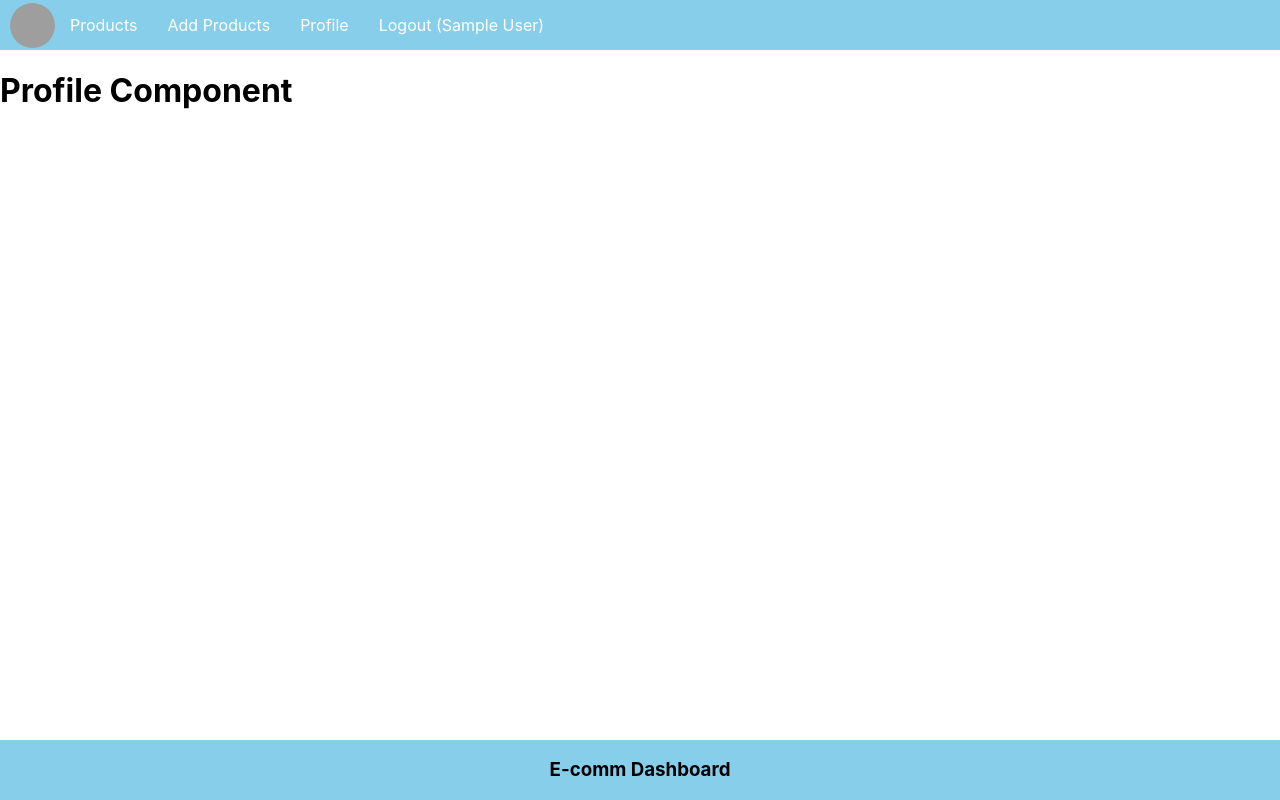
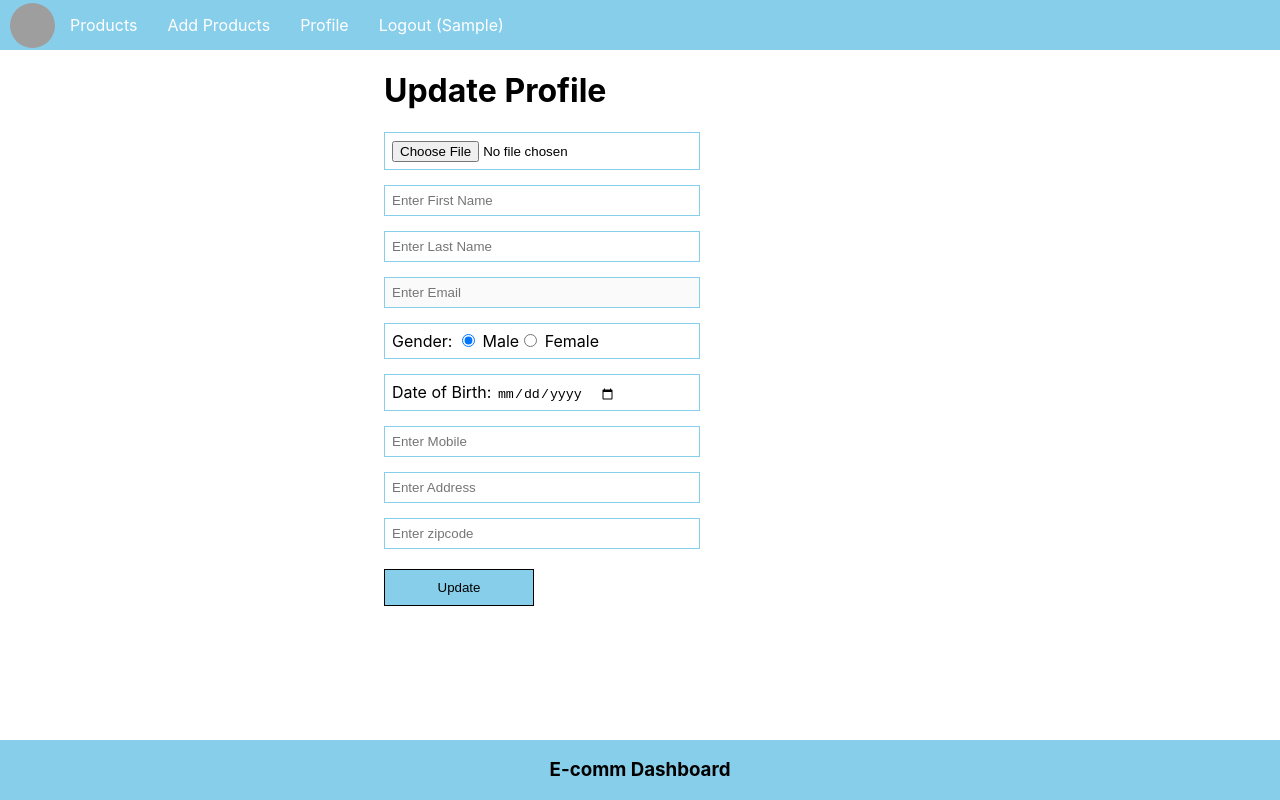
Before and after one commit to Biplovkumar/React-frontend-with-fetch, a React (Create React App) app: page /profile in a window 1280 px wide. Built offline with nearby package versions, Linux system fonts and the light colour scheme; no server answers; sample sign-in values are in the browser's storage; grey boxes are pictures that could not be loaded.

Commit message:
Added some changes of update profile

```diff
--- a/src/App.css
+++ b/src/App.css
@@ -51,6 +51,7 @@
 .register, .product{
   margin-left: 30%;
 }
+
 .login{
   margin-left: 30%;
   margin-top: 100px;
@@ -61,17 +62,29 @@
   display: block;
   border: 1px solid skyblue;
   width: 300px;
-  margin: 20px;
+  margin-top: 15px;
+  margin-bottom: 15px;
+  margin-left: 0px;
+}
+
+.datePicker {
+  border: 0px solid white;
 }
 
 .appButton {
-  margin: 20px;
+  margin-top: 20px;
   width: 150px;
+  display: block;
   padding: 10px;
   background-color: skyblue;
   border: solid 1px;
   cursor: pointer;
 }
+
+.checkBox{
+   margin-right: 10px;
+}
+
 .nav-right{
   text-align: right;
 }
@@ -115,6 +128,12 @@
   border: solid 1px skyblue;
 }
 
+.imgNew {
+  margin-right: 10;
+  width: 20px;
+  height:15px;
+}
+
 @keyframes App-logo-spin {
   from {
     transform: rotate(0deg);
--- a/src/App.js
+++ b/src/App.js
@@ -8,6 +8,7 @@ import Login from './components/Login'
 import AddProduct from './components/AddProduct';
 import ProductList from './components/ProductList';
 import UpdateProduct from './components/UpdateComponent';
+import UpdateProfile from './components/UpdateProfile';
 
 function App() {
   return (
@@ -21,7 +22,7 @@ function App() {
        <Route path="/add" element={<AddProduct />} />
        <Route path="/update/:id" element={<UpdateProduct />} />
        <Route path="/logout" element={<h1> Logout Component</h1>} />
-       <Route path="/profile" element={<h1>Profile Component</h1>} />
+       <Route path="/profile" element={<UpdateProfile />} />
        </Route>
 
        <Route path="/signup" element={<SignUp />} />
--- a/src/components/Nav.js
+++ b/src/components/Nav.js
@@ -1,7 +1,6 @@
 import React from 'react';
-import {
-    Link, useNavigate
-} from 'react-router-dom';
+import { Link, useNavigate } from 'react-router-dom';
+import config from './../utils/config';
 
 const Nav = () => {
 
@@ -15,18 +14,23 @@ const Nav = () => {
 
 let name;
 try {
-    name = auth ? JSON.parse(auth).name : null;
+    name = auth ? JSON.parse(auth)?.firstName : null;
 } catch (error) {
   console.error("Error parsing JSON:", error);
 }
 
-
+let image
+try {
+    image = auth ? JSON.parse(auth)?.profileImage : null;
+} catch (error) {
+  console.error("Image Error parsing JSON:", error);
+}
     return (
         <div>
             <img
             alt='logo'
             className='logo'
-             src='https://biplovkumar.github.io/img/profile.jpg' />
+             src={image ? config.image+image : config.dummy} />
             {
                 auth ?
                     <ul className="nav-ul">
--- a/src/components/SignUp.js
+++ b/src/components/SignUp.js
@@ -3,10 +3,19 @@ import { useNavigate } from 'react-router-dom'
 import config from "../utils/config";
 
 const SignUp = () => {
-    const [name, setName] = useState("");
+    const [firstName, setFirstName] = useState("");
+    const [lastName, setLastName] = useState("");
     const [email, setEmail] = useState("");
+    const [mobile, setMobile] = useState("");
     const [password, setPassword] = useState("");
+    const [gender, setGender] = useState("male");
+    const [dateOfBirth, setDob] = useState("");
+    const [address, setAddress] = useState("");
+    const [zipcode, setZipCode] = useState("");
+    const [consent, setConsent] = useState("");
+
     const navigate = useNavigate();
+
     useEffect(() => {
         const auth = localStorage.getItem('user');
         if (auth) {
@@ -15,10 +24,11 @@ const SignUp = () => {
     }, [])
 
     const collectData = async () => {
-        console.warn(name, email, password);
+        console.warn(firstName, lastName, email, mobile, password, gender, address, zipcode, consent);
+        if (firstName && lastName && email && mobile && password && gender && address && zipcode && consent) {
         let result = await fetch(`${config.URL}register`, {
             method: 'post',
-            body: JSON.stringify({ name, email, password }),
+            body: JSON.stringify({ firstName, lastName, email, mobile, password, gender, dateOfBirth, address, zipcode}),
             headers: {
                 'Content-Type': 'application/json'
             }
@@ -30,21 +40,56 @@ const SignUp = () => {
         navigate('/')
        }else{
          alert(res?.result.toString())
+       }}
+       else{
+         alert("All fields are required")
        }
     }
 
     return (
         <div className="register">
             <h1>Register</h1>
-            <input className="inputBox" type="text" placeholder="Enter Name"
-                value={name} onChange={(e) => setName(e.target.value)}
+            <input className="inputBox" type="text" placeholder="Enter First Name"
+                value={firstName} onChange={(e) => setFirstName(e.target.value)}
+            />
+            <input className="inputBox" type="text" placeholder="Enter Last Name"
+                value={lastName} onChange={(e) => setLastName(e.target.value)}
             />
             <input className="inputBox" type="text" placeholder="Enter Email"
                 value={email} onChange={(e) => setEmail(e.target.value)}
             />
+
+            <div className="inputBox">
+            <label>Gender: </label>
+            <label>
+                <input type="radio" name="gender" value="male" onChange={(e) => setGender(e.target.value)}/> Male
+            </label>
+            <label>
+                <input type="radio" name="gender" value="female" onChange={(e) => setGender(e.target.value)}/> Female
+            </label>
+            </div>
+
+            <div className="inputBox">
+            <label for="dateOfBirth">Date of Birth:  </label>
+            <input className="datePicker" type="date" id="dateOfBirth" name="dateOfBirth" value={dateOfBirth} onChange={(e) => setDob(e.target.value)} />
+            </div>
+
+            <input className="inputBox" type="number" placeholder="Enter Mobile"
+                value={mobile} onChange={(e) => setMobile(e.target.value)} maxLength={10}
+            />
             <input className="inputBox" type="password" placeholder="Enter password"
                 value={password} onChange={(e) => setPassword(e.target.value)}
             />
+            <input className="inputBox" type="text" placeholder="Enter Address"
+                value={address} onChange={(e) => setAddress(e.target.value)}
+            />
+            <input className="inputBox" type='number' placeholder="Enter zipcode"
+                value={zipcode} onChange={(e) => setZipCode(e.target.value)} maxlength={6}
+            />
+
+            <input className="checkBox" type="checkbox" id="consent" name="consent" onClick={(e) => setConsent(e.target.checked)}/>
+            <label for="consent" class="consent-text">I agree to the terms and conditions</label>
+
             <button onClick={collectData} className="appButton" type="button">Sign Up</button>
         </div>
     )
--- /dev/null
+++ b/src/components/UpdateProfile.js
@@ -0,0 +1,150 @@
+import React, { useEffect, useState } from "react";
+import { useNavigate } from 'react-router-dom'
+import config from "../utils/config";
+
+const UpdateProfile = () => {
+    const [firstName, setFirstName] = useState("");
+    const [lastName, setLastName] = useState("");
+    const [email, setEmail] = useState("");
+    const [mobile, setMobile] = useState("");
+    const [gender, setGender] = useState("male");
+    const [dateOfBirth, setDob] = useState("");
+    const [address, setAddress] = useState("");
+    const [zipcode, setZipCode] = useState("");
+    const [image, setImage] = useState(null);
+    const [selectedImage, setSelectedImage] = useState(null);
+
+    const navigate = useNavigate();
+
+    useEffect(() => {
+        getUserDetails();
+    }, [])
+
+    let token = localStorage.getItem('token')
+        try {
+            token = token ? `bearer ${JSON.parse(token)}` : null;
+        } catch (error) {
+          console.error("Error parsing JSON token:", error);
+        }
+
+
+    const getUserDetails = async () => {
+       const userId = JSON.parse(localStorage.getItem('user'))._id;
+        let result = await fetch(`${config.URL}user/${userId}`,{
+             headers:{ authorization:token }
+        });
+       let res = await result.json();
+       console.log('res:', res);
+       if (result?.status && result.status < 300) {
+        setFirstName(res?.firstName);
+        setLastName(res?.lastName);
+        setEmail(res?.email);
+        setMobile(res?.mobile);
+        setGender(res?.gender);
+        setDob(res?.dateOfBirth);
+        setAddress(res?.address);
+        setZipCode(res?.zipcode);
+        setSelectedImage(res?.profileImage)
+       }else{
+         alert(res?.result.toString())
+       }
+    }
+
+    const updateUser = async () => {
+        console.warn(firstName, lastName, email, mobile, gender, address, zipcode);
+        const userId = JSON.parse(localStorage.getItem('user'))._id;
+        if (firstName && lastName && email && mobile && gender && address && zipcode) {
+        let formData = new FormData();
+        if (image) {formData.append('profileImage', image);}
+        formData.append('firstName', firstName);
+        formData.append('lastName', lastName);
+        formData.append('mobile', mobile);
+        formData.append('gender', gender);
+        formData.append('address', address);
+        formData.append('zipcode', zipcode);
+
+        let result = await fetch(`${config.URL}updateUser/${userId}`, {
+            method: 'put',
+            body: formData,
+             headers:{"authorization":token
+             // "Content-Type": "multipart/form-data"
+            }
+        });
+       let res = await result.json();
+       if (result?.status && result.status < 300) {
+        localStorage.setItem("user", JSON.stringify(res.result))
+        localStorage.setItem("token", JSON.stringify(res.auth))
+        navigate('/')
+       }else{
+         alert(res?.result.toString())
+       }
+    }
+       else{
+         alert("All fields are required")
+       }
+    }
+
+
+
+
+   const handleImageChange = (e) => {
+     const file = e.target.files[0];
+     setImage(file);
+   };
+
+
+    return (
+        <div className="register">
+
+            <h1>Update Profile</h1>
+
+            <div className="inputBox">
+            <input type="file" id="imageInput" onChange={handleImageChange}/>
+
+             {selectedImage || image ? (<img src={image ? URL.createObjectURL(image) : selectedImage ? `${config.image}${selectedImage}` : null}
+             alt="Selected" className="imgNew" />): null}
+
+            </div>
+
+
+            <input className="inputBox" type="text" placeholder="Enter First Name"
+                value={firstName} onChange={(e) => setFirstName(e.target.value)}
+            />
+            <input className="inputBox" type="text" placeholder="Enter Last Name"
+                value={lastName} onChange={(e) => setLastName(e.target.value)}
+            />
+            <input className="inputBox" type="text" placeholder="Enter Email"
+                value={email} disabled
+            />
+
+            <div className="inputBox">
+            <label>Gender: </label>
+            <label>
+                <input type="radio" name="gender" value="male" checked={gender === 'male'} onChange={(e) => setGender(e.target.value)}/> Male
+            </label>
+            <label>
+                <input type="radio" name="gender" value="female" checked={gender !== 'male'} onChange={(e) => setGender(e.target.value)}/> Female
+            </label>
+            </div>
+
+            <div className="inputBox">
+            <label>Date of Birth:  </label>
+            <input className="datePicker" type="date" id="dateOfBirth" name="dateOfBirth" value={dateOfBirth} onChange={(e) => setDob(e.target.value)} />
+            </div>
+
+            <input className="inputBox" type="number" placeholder="Enter Mobile"
+                value={mobile} onChange={(e) => setMobile(e.target.value)} maxLength={10}
+            />
+
+            <input className="inputBox" type="text" placeholder="Enter Address"
+                value={address} onChange={(e) => setAddress(e.target.value)}
+            />
+            <input className="inputBox" type='number' placeholder="Enter zipcode"
+                value={zipcode} onChange={(e) => setZipCode(e.target.value)} maxLength={6}
+            />
+
+            <button onClick={updateUser} className="appButton" type="button">Update</button>
+        </div>
+    )
+}
+export default UpdateProfile
--- a/src/utils/config.js
+++ b/src/utils/config.js
@@ -1,3 +1,5 @@
 const URL = 'http://localhost:4000/'
+const image = URL + 'image/'
+const dummy = 'https://biplovkumar.github.io/img/profile.jpg'
 
-export default { URL }
+export default { URL, image, dummy }
```
